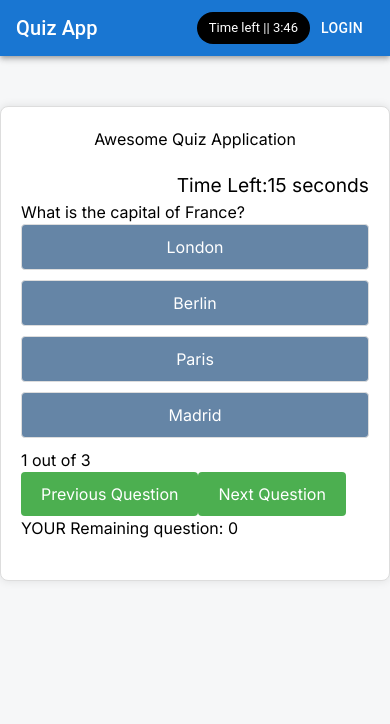
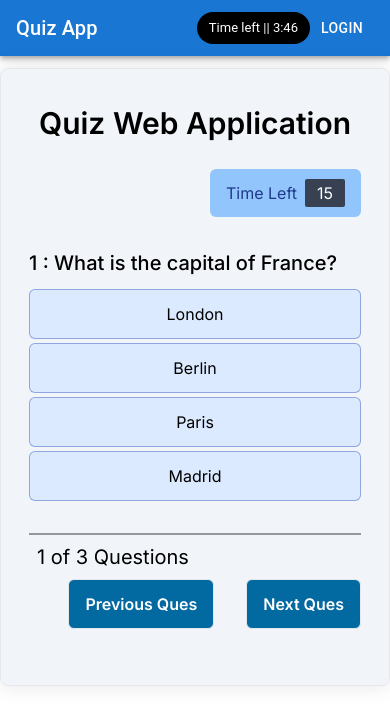
Before and after one commit to Dhaneshwar7/Quiz-App-hk, a Next.js app: page / in a window 390 px wide. Shown: the top 724 px of the page. Built offline with nearby package versions, Linux system fonts and the light colour scheme.

Commit message:
responsive done

```diff
--- a/src/app/globals.css
+++ b/src/app/globals.css
@@ -21,14 +21,14 @@ h1 {
   margin-bottom: 20px;
 }
 
-.timer {
+/* .timer {
   text-align: right;
   font-size: 1.2em;
-}
+} */
 
-.question {
+/* .question {
   margin-bottom: 20px;
-}
+} */
 
 ul {
   list-style-type: none;
@@ -61,14 +61,12 @@ ul {
 }
 
 
-button {
+/* button {
   padding: 10px 20px;
-  border: none;
-  border-radius: 4px;
   background-color: #4caf50;
   color: #fff;
   cursor: pointer;
-}
+} */
 
 button:disabled {
   /* background-color: #ddd; */
--- a/src/app/layout.js
+++ b/src/app/layout.js
@@ -5,8 +5,8 @@ import { QuizProvider } from '@/utils/QuizAppContext';
 const inter = Inter({ subsets: ['latin'] });
 
 export const metadata = {
-	title: 'Create Next App',
-	description: 'Generated by create next app',
+	title: 'Quiz App',
+	description: 'Quiz App',
 };
 
 export default function RootLayout({ children }) {
--- a/src/app/page.js
+++ b/src/app/page.js
@@ -3,27 +3,7 @@ import Navbar from '@/components/Navbar';
 import Timer from '@/components/Timer';
 import Result from '@/components/Result';
 import Question from '@/components/Question';
-import { useState, useEffect } from 'react';
 import { useQuiz } from '@/utils/QuizAppContext';
-
-const quizQuestions = [
-	{
-		question: 'What is the capital of France?',
-		options: ['London', 'Berlin', 'Paris', 'Madrid'],
-		correctAnswer: 'Paris',
-	},
-	{
-		question: 'What is the largest planet in our solar system?',
-		options: ['Mars', 'Venus', 'Jupiter', 'Saturn'],
-		correctAnswer: 'Jupiter',
-	},
-	{
-		question:
-			'Which programming language is commonly used for web development?',
-		options: ['Python', 'Java', 'JavaScript', 'C++'],
-		correctAnswer: 'JavaScript',
-	},
-];
 
 export default function Home() {
 	const { state } = useQuiz();
@@ -33,21 +13,25 @@ export default function Home() {
 
 	return (
 		<>
-			<div style={{ backgroundColor: '#F6F7F8', height: '100vh' }}>
+			<div className='min-h-screen'>
 				<Navbar />
-				<div className="quiz-app">
-					<h1>Awesome Quiz Application</h1>
-					<div
-						style={{
-							display: 'flex',
-							alignItems: 'center',
-							justifyContent: 'space-between',
-						}}
-					>
-						{reviewTestFeedback ? <p> Your Result Score: {score}</p> : <p></p>}
-
+				<div className="max-w-3xl my-3 mx-auto p-7 rounded-lg bg-slate-100 border border-[#ddddddd] drop-shadow-box">
+					<div className="Heading">
+						<h1 className="text-3xl py-2 font-semibold">
+							Quiz Web Application
+						</h1>
+					</div>
+					<div className="Score Timer flex items-center justify-between">
+						<div>
+							{reviewTestFeedback ? (
+								<p className="font-medium">Your Result Score: {score}</p>
+							) : (
+								<p></p>
+							)}
+						</div>
 						<Timer />
 					</div>
+					<div>
 						{showResult ? (
 							<Result
 								score={score}
@@ -59,6 +43,7 @@ export default function Home() {
 						)}
 					</div>
 				</div>
+			</div>
 		</>
 	);
 }
--- a/src/components/Question.jsx
+++ b/src/components/Question.jsx
@@ -1,10 +1,16 @@
 import React from 'react';
 import { useQuiz } from '@/utils/QuizAppContext';
 
-
 const Question = () => {
 	const { state, dispatch } = useQuiz();
-	const { quizQuestions, currentQuestionIndex, count, selectedOptions,reviewTestFeedback } = state;
+	const {
+		quizQuestions,
+		currentQuestionIndex,
+		count,
+		showResult,
+		selectedOptions,
+		reviewTestFeedback,
+	} = state;
 
 	const question = quizQuestions[currentQuestionIndex];
 	const selectedOption = selectedOptions[currentQuestionIndex];
@@ -14,20 +20,22 @@ const Question = () => {
 	};
 
 	return (
-		<div className="question">
-			<h2>{question.question}</h2>
-			<ul>
+		<div className="Question py-7">
+			<h2 className="text-xl py-1 mb-2 font-medium">
+				{currentQuestionIndex + 1} : {question.question}
+			</h2>
+			<ul className="mb-8">
 				{question.options.map((option, index) => (
-					<li key={index}>
+					<li className="mb-1" key={index}>
 						<button
-							className={`option ${
+							className={`block w-full p-3 bg-blue-100 border text-black hover:bg-green-100 border-blue-800/40 rounded-md ${
 								selectedOption === option ? 'correct' : ''
 							} ${
 								reviewTestFeedback
 									? option === question.correctAnswer
-										? 'correct'
+										? ' option correct'
 										: selectedOption === option
-										? 'incorrect'
+										? 'option incorrect'
 										: ''
 									: ''
 							}`}
@@ -39,28 +47,88 @@ const Question = () => {
 					</li>
 				))}
 			</ul>
-			<p>
-				{count.currentQuesNum} out of {quizQuestions.length}
+			<hr className="border-stone-950/40 border" />
+			<p className="text-xl m-2 ">
+				{count.currentQuesNum} of {quizQuestions.length} Questions
 			</p>
-			<div className="navigation-buttons">
-				<button onClick={() => dispatch({ type: 'GO_TO_PREVIOUS_QUESTION' })}>
-					Previous Question
+			<div className="Navigation-buttons flex items-center justify-between">
+				{reviewTestFeedback ? (
+					<div>
+						<button
+							className="bg-red-500/85 max-sm:hidden drop-shadow-dark text-zinc-800 font-semibold  border  rounded-md py-3 px-4"
+							onClick={() => window.location.reload()}
+						>
+							🔁 Restart Quiz
+						</button>{' '}
+					</div>
+				) : (
+					<div></div>
+				)}
+
+				<div className="gap-8 flex">
+					<button
+						className="bg-sky-700 text-white font-semibold  border  rounded-md py-3 px-4"
+						onClick={() => dispatch({ type: 'GO_TO_PREVIOUS_QUESTION' })}
+					>
+						Previous Ques
 					</button>
 					{count.currentQuesNum === quizQuestions.length ? (
 						reviewTestFeedback ? (
-						<button onClick={() => window.location.reload()}>
-							Restart Quiz
+							''
+						) : (
+							<button
+								className="bg-sky-700 text-white font-semibold  border  rounded-md py-3 px-4"
+								onClick={() => dispatch({ type: 'SUBMIT_QUIZ' })}
+							>
+								Submit Quiz
 							</button>
-					) : (
-						<button onClick={()=>dispatch({type:'SUBMIT_QUIZ'})}>Submit Quiz</button>
 						)
 					) : (
-					<button onClick={() => dispatch({ type: 'GO_TO_NEXT_QUESTION' })}>
-						Next Question
+						<button
+							className="bg-sky-700 text-white font-semibold  border  rounded-md py-3 px-4"
+							onClick={() => dispatch({ type: 'GO_TO_NEXT_QUESTION' })}
+						>
+							Next Ques
 						</button>
 					)}
 				</div>
-			<p>YOUR Remaining question: {count.remainingQues}</p>
+			</div>
+			{reviewTestFeedback && (
+				<div className="flex justify-center mt-3">
+					<button
+						className="bg-red-500/85 hidden max-sm:block drop-shadow-dark text-zinc-800 font-semibold  border  rounded-md py-3 px-4"
+						onClick={() => window.location.reload()}
+					>
+						🔁 Restart Quiz
+					</button>{' '}
+				</div>
+			)}
+
+			{count.remainingQues === 0 ? (
+				''
+			) : (
+				<div
+					class="flex items-center w-fit  p-4 m-auto mt-4 text-sm text-red-800 border border-red-300 rounded-lg bg-gray-400 dark:bg-gray-800 dark:text-red-400 dark:border-red-800"
+					role="alert"
+				>
+					<svg
+						class="flex-shrink-0 inline w-4 h-4 me-3"
+						aria-hidden="true"
+						xmlns="http://www.w3.org/2000/svg"
+						fill="currentColor"
+						viewBox="0 0 20 20"
+					>
+						<path d="M10 .5a9.5 9.5 0 1 0 9.5 9.5A9.51 9.51 0 0 0 10 .5ZM9.5 4a1.5 1.5 0 1 1 0 3 1.5 1.5 0 0 1 0-3ZM12 15H8a1 1 0 0 1 0-2h1v-3H8a1 1 0 0 1 0-2h2a1 1 0 0 1 1 1v4h1a1 1 0 0 1 0 2Z" />
+					</svg>
+					<span class="sr-only">Info</span>
+					<div>
+						<span class="font-medium">
+							Your Remaining Question ``{count.remainingQues}`` | Attemp All &
+							Then Submit.
+						</span>
+					</div>
+				</div>
+			)}
 		</div>
 	);
 };
--- a/src/components/Result.jsx
+++ b/src/components/Result.jsx
@@ -1,20 +1,43 @@
 import { useQuiz } from '@/utils/QuizAppContext';
 import React from 'react';
+import Timer from './Timer';
 
 const Result = ({ score, totalQuestions, message }) => {
-	const { state ,dispatch } = useQuiz();
+	const { state, dispatch } = useQuiz();
+	const { showResult, timeLeft, reviewTestFeedback } = state;
 
 	return (
-		<div className="result">
-			<h2>Quiz Finished!</h2>
-			{message && <p>{message}</p>}
-			<p>
-				Your score is {score} out of {totalQuestions}
-			</p>
-			<button onClick={() => window.location.reload()}>Restart Quiz</button>
-			<button onClick={() => dispatch({ type: "SET_REVIEW_TEST_FEEDBACK" })}>
-				Review Test
-			</button>
+		<div className="Result">
+			<div className="max-w-3xl my-3 mx-auto p-7 rounded-lg bg-slate-100 border border-[#ddddddd] drop-shadow-box">
+				<div className="p-3  w-full">
+					<h2 className="m-auto text-center text-3xl max-sm:text-xl font-bold bg-red-300/60 w-fit px-4 pt-3 mb-3 rounded-md">
+						🏁 Quiz Finished!
+						{message && (
+							<p className="m-auto text-center text-xl font-bold w-fit px-4 py-3">
+								{message}⌛️
+							</p>
+						)}
+					</h2>
+
+					<p className="m-auto text-center text-3xl max-sm:text-lg font-bold py-2 bg-yellow-200/25">
+						Your score is {score} out of {totalQuestions}
+					</p>
+				</div>
+				<div className="flex items-center justify-between mt-4">
+					<button
+						className="bg-red-500/85 max-sm:text-xs drop-shadow-dark text-zinc-800 font-semibold  border  rounded-md py-3 px-4"
+						onClick={() => window.location.reload()}
+					>
+						🔁 Restart Quiz
+					</button>{' '}
+					<button
+						className="bg-sky-700 text-white max-sm:text-xs font-semibold  border  rounded-md py-3 px-4"
+						onClick={() => dispatch({ type: 'SET_REVIEW_TEST_FEEDBACK' })}
+					>
+						Review Test
+					</button>
+				</div>
+			</div>
 		</div>
 	);
 };
--- a/src/components/Timer.jsx
+++ b/src/components/Timer.jsx
@@ -5,8 +5,13 @@ const Timer = () => {
 	const { state } = useQuiz();
 	const { timeLeft } = state;
 	return (
-		<div className="timer">
-			<p>Time Left:{timeLeft} seconds</p>
+		<div className="Timer">
+			<div className="bg-blue-300 py-3 px-4 rounded-md">
+				<span className="text-blue-900 mr-2">Time Left</span>
+				<span className="bg-gray-700 py-1 px-3 text-white rounded-sm">
+					{timeLeft}
+				</span>
+			</div>
 		</div>
 	);
 };
--- a/tailwind.config.js
+++ b/tailwind.config.js
@@ -1,16 +1,21 @@
 /** @type {import('tailwindcss').Config} */
 module.exports = {
 	content: [
-    "./src/pages/**/*.{js,ts,jsx,tsx,mdx}",
-    "./src/components/**/*.{js,ts,jsx,tsx,mdx}",
-    "./src/app/**/*.{js,ts,jsx,tsx,mdx}",
+		'./src/pages/**/*.{js,ts,jsx,tsx,mdx}',
+		'./src/components/**/*.{js,ts,jsx,tsx,mdx}',
+		'./src/app/**/*.{js,ts,jsx,tsx,mdx}',
 	],
 	theme: {
 		extend: {
 			backgroundImage: {
-        "gradient-radial": "radial-gradient(var(--tw-gradient-stops))",
-        "gradient-conic":
-          "conic-gradient(from 180deg at 50% 50%, var(--tw-gradient-stops))",
+				'gradient-radial': 'radial-gradient(var(--tw-gradient-stops))',
+				'gradient-conic':
+					'conic-gradient(from 180deg at 50% 50%, var(--tw-gradient-stops))',
+			},
+			dropShadow: {
+				'3xl': '0 10px 15px rgba(145, 144, 144, 0.25)',
+				box: ' 0 0 10px rgba(0, 0, 0, 0.1)',
+				dark: '6px 6px 8px #e0e0e0',
 			},
 		},
 	},
```
Also changed, not shown: src/store/Question.js (added, +18 -0 lines). Lines whose indentation alone changed are shown as unchanged.
